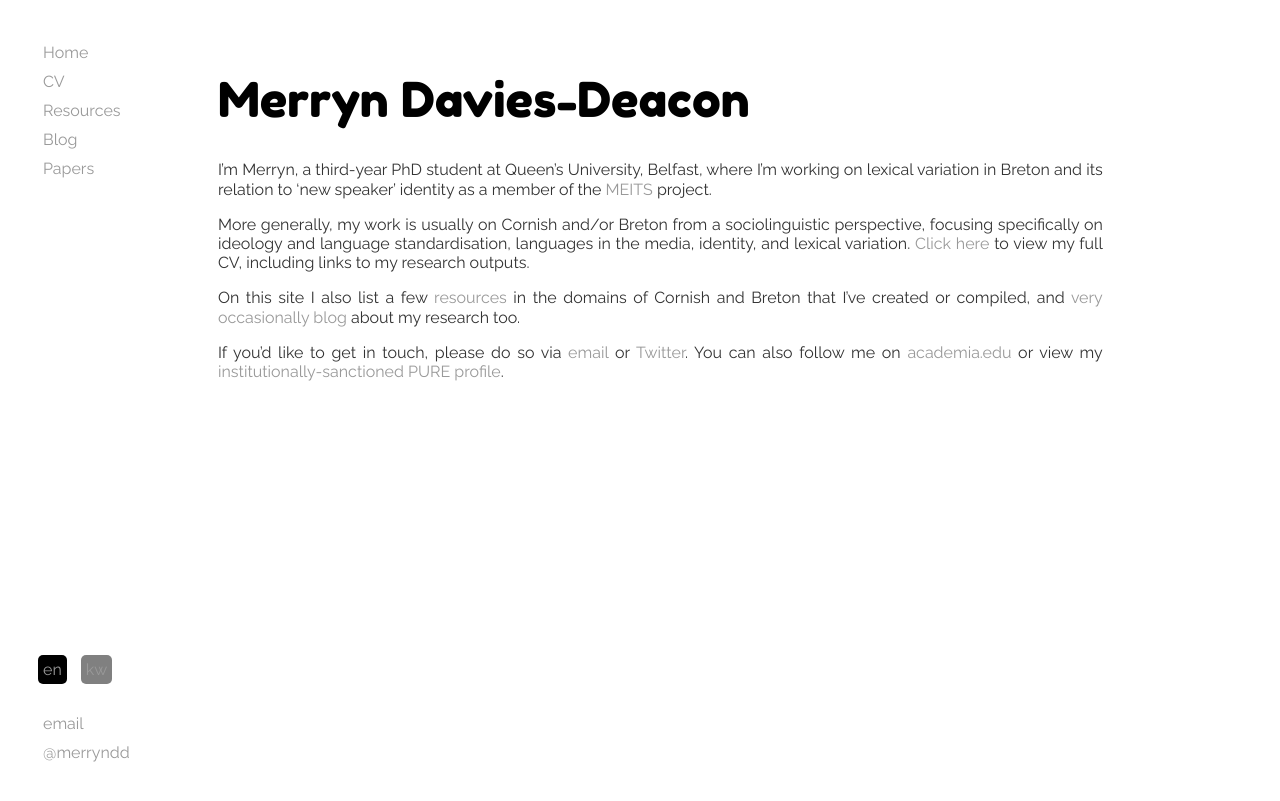
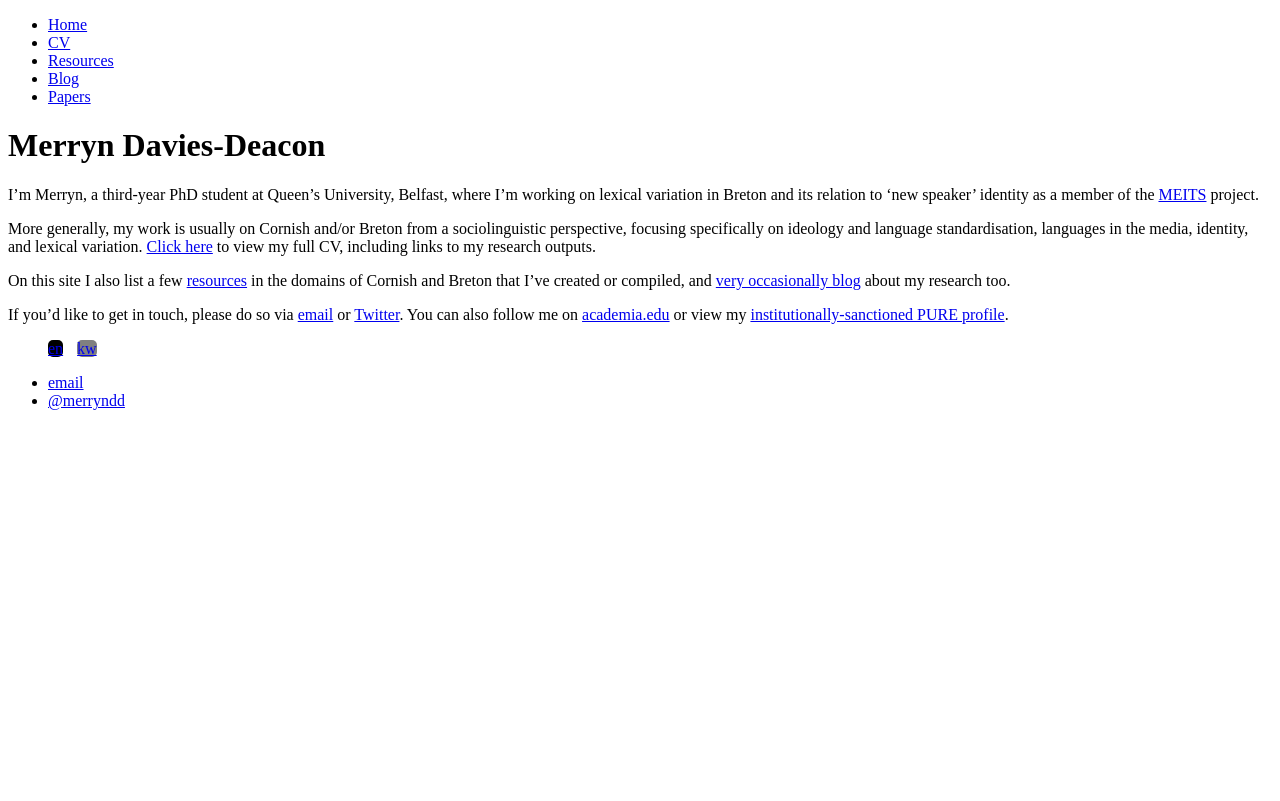
Before and after one commit to merryndd/merryndd.github.io, a Jekyll site: the page built from index.html, in a window 1280 px wide. Shown: the top 801 px of the page. Built offline with Jekyll 4.4.1, drawn with Linux system fonts in a browser that asks for light colours.

Commit message:
Update english.css

```diff
--- a/css/english.css
+++ b/css/english.css
@@ -1,36 +1,7 @@
-body {
-	font-family: 'Raleway', sans-serif;
-    }
-
 .kw {
 	display: none;
 	}
 
-a {
-    text-decoration: none;
-    color: #999;
-}
-a:visited {
-	color: #737373;
-    }
-
-a:hover {
-    text-decoration: underline;
-    }
-nav {
-	position: fixed;
-    width: 200px;
-    height: 82%;
-    overflow: auto;
-}
-nav ul, footer ul {
-	list-style-type: none;
-    margin: 30px;
-    padding: 0;
-}
-nav ul li, footer ul li {
-	padding: 5px;
-}
 .langen {
 	color: white;
     background-color: black;
@@ -38,6 +9,7 @@
     margin: 0 10px 0 0;
     border-radius: 5px;
 }
+
 .langkw {
 	color: white;
     background-color: gray;
@@ -45,132 +17,9 @@
     margin: 0 10px 0 0;
     border-radius: 5px;
 }
+
 .langkw:hover {
 	color: white;
     background-color: black;
     cursor: crosshair;
 }
-nav a:hover, footer a:hover {
-    text-decoration: underline;
-    background: #e6e6e6;
-    }
-.container {
-	position: relative;
-    left: 200px;
-    width: 70%;
-    padding: 30px 30px 30px 10px;
-    margin: 0;
-}
-h1 {
-    font-size: 3em;
-    font-family: 'Fredoka One', cursive;
-    font-weight: normal;
-    -webkit-transition: color 0.5s; /* Safari */
-    transition: color 0.5s;
-   }
-h1:hover {
-    color: silver;
-}
-h2 {
-    font-size: 2em;
-    font-family: 'Fredoka One', cursive;
-    font-weight: normal;
-    }
-p {
-	text-align: justify;
-    font-size: 1em;
-    line-height: 1.2em;
-    color: #333;
-    font-family: 'Raleway', sans-serif;
-    }
-ol, ul {
-	text-align: justify;
-}
-
-.bibentry {
-	padding-left: 22px ;
-    text-indent: -22px ;
-	text-align: left;
-	}
-.tooltip {
-	border-bottom: 1px dashed;
-}
-.strong {
-	font-weight: bold;
-	}
-
-blockquote {
-	font-style: italic;
-    border-left: 2px solid silver;
-    padding: 0 0 0 8px;
-   }
-blockquote i, blockquote em {
-	font-style: normal;
-   }
-.noit {
-	font-style: normal;
-    padding: 0;
-    border: none;
-   }
-.noit i, .noit em {
-	font-style: italic;
-   }
-figure {
-	border: 1px solid black;
-    width: 50%;
-    text-align: center;
-    font-size: smaller;
-    text-indent: 0;
-    margin: auto;
-    padding: 0.5em;
-   }
-img {
-    width: 100%;
-   }
-footer {
-	position: fixed;
-    bottom: 0;
-    width: 200px;
-    height: 30%;
-   }
-
-ul.posts {
-    margin: 20px auto 40px;
-    font-size: 1em;
-    line-height: 1.2em;
-}
-ul.posts li {
-    list-style: none;
-}
-@media (max-width: 810px) {
-    nav {
-	border-bottom: 1px solid #737373;
-	position: static;
-	width: 100%;
-	height: auto;
-    }
-    nav ul, footer ul {
-    line-height: 50px;
-}
-nav ul li, footer ul li {
-    display: inline;
-    background: #f2f2f2;
-    margin: 10px;
-}
-nav a:hover, footer a:hover {
-    background: #f2f2f2;
-    }
-.container {
-    padding: 30px 10px 30px 10px;
-    margin: 0;
-	position: static;
-	left: auto;
-	width: 100%;
-}
-footer {
-	border-top: 1px solid #737373;
-	position: static;
-	width: 100%;
-	height: auto;
-   }
-}
```
